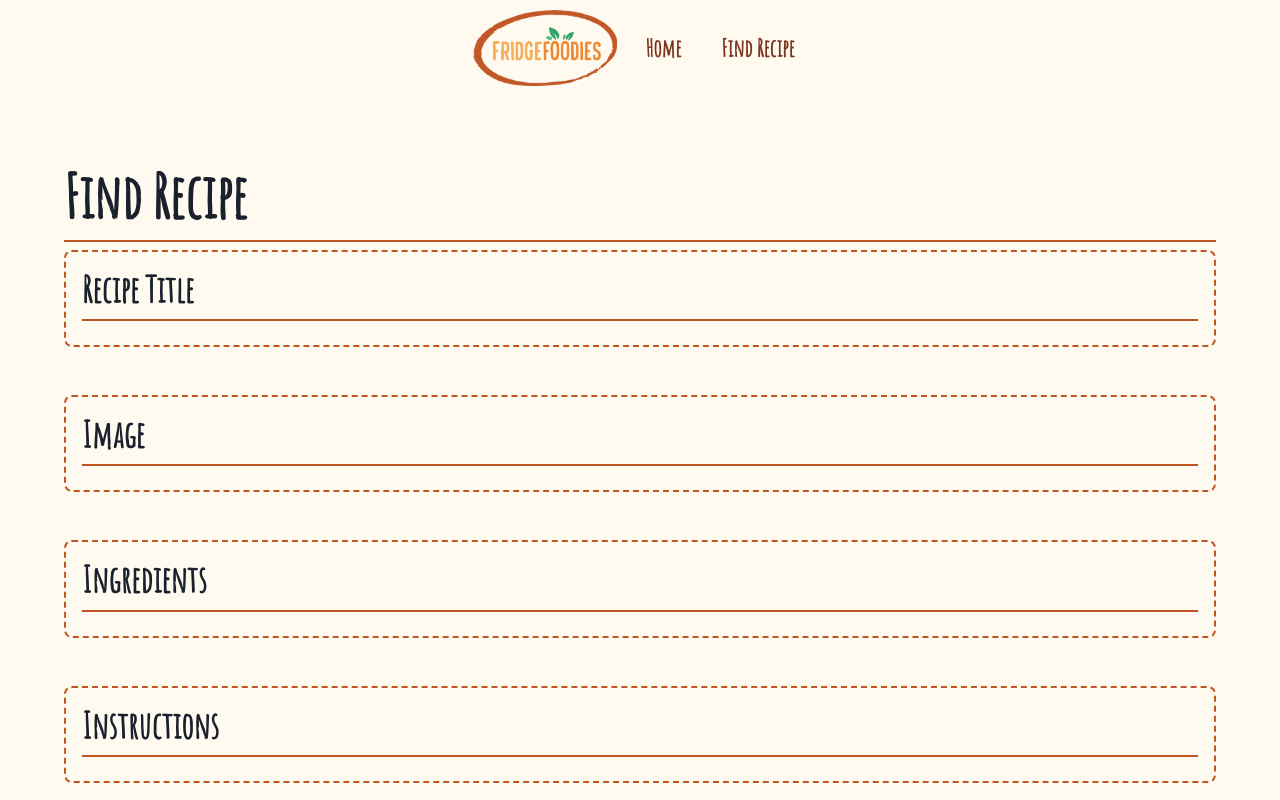
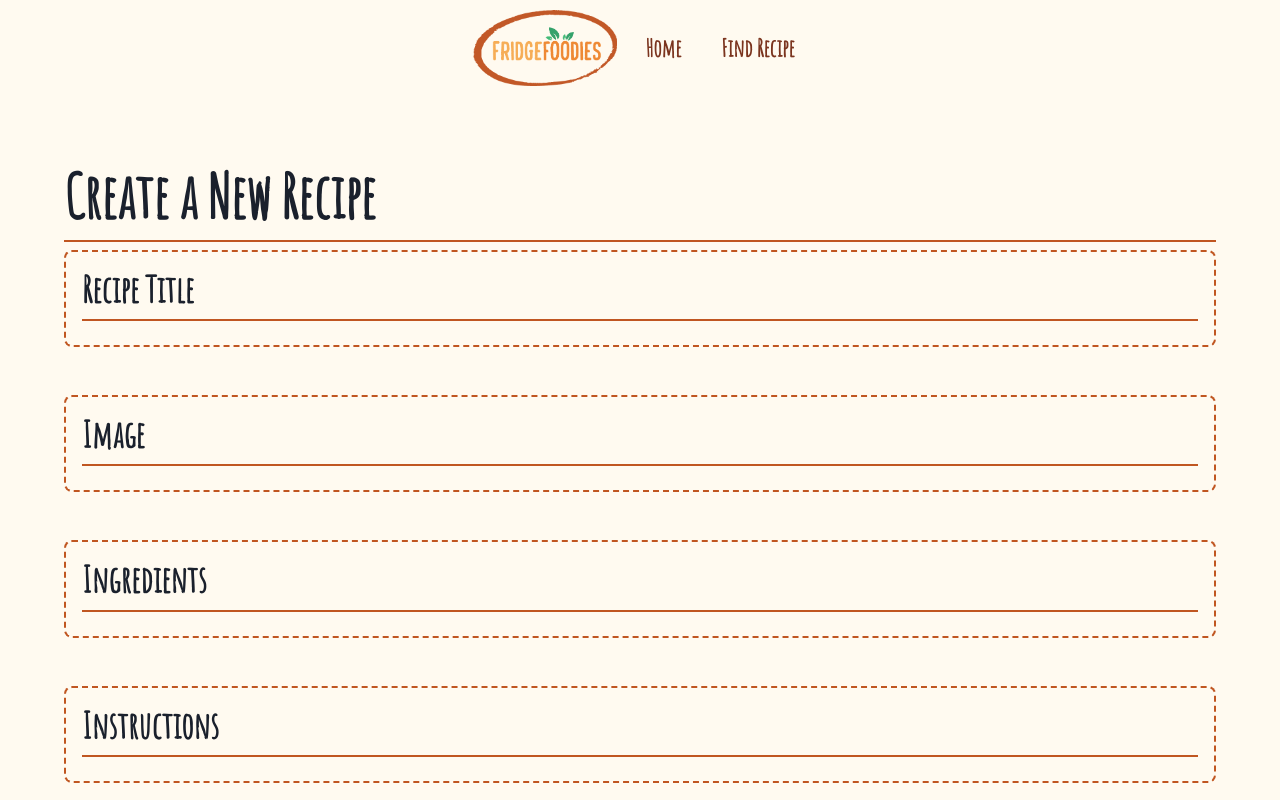
Before and after one commit to nandbyte/fridgefoodies, a React (Create React App) app in the folder client/: page /create-recipe in a window 1280 px wide. Shown: the top 800 px of the page. Built offline with nearby package versions, Linux system fonts and the light colour scheme.

Commit message:
Minor changes to page view

```diff
--- a/client/src/pages/CreateRecipePage/CreateRecipePage.tsx
+++ b/client/src/pages/CreateRecipePage/CreateRecipePage.tsx
@@ -12,11 +12,12 @@ const CreateRecipePage = (props: any) => {
 
     return (
         <PageContainer variant="navbar">
-            <Heading variant="page">Find Recipe</Heading>
+            <Heading variant="page">Create a New Recipe</Heading>
             <SectionDivider />
 
             <Stack px={0} mx={0} justifyContent="space-between" spacing={12}>
                 <PageSection>
+                    {/* Recipe title will already be set */}
                     <Heading variant="section">Recipe Title</Heading>
                     <SectionDivider />
                 </PageSection>
--- a/client/src/pages/FindRecipePage/FindRecipePage.tsx
+++ b/client/src/pages/FindRecipePage/FindRecipePage.tsx
@@ -12,7 +12,7 @@ import FindRecipeByIngredientTab from "./FindRecipeByIngredientTab";
 
 const tabs: Array<TabObject> = [
     {
-        tabName: "Search By Recipe Name",
+        tabName: "Search By Recipe",
         tabPanel: <FindRecipeByTitleTab />,
         tabLink: "/find-recipe/title",
     },
```
